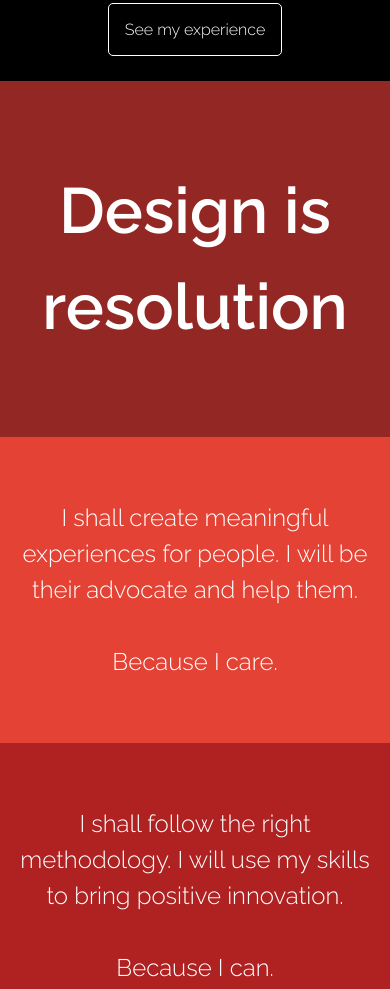
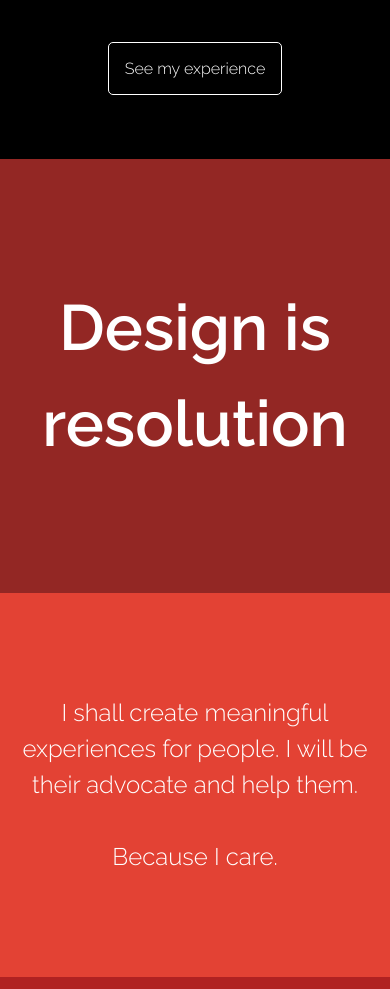
Before and after one commit to IamGoodwine/mywebsite, a plain HTML site: page index.html in a window 390 px wide. Shown: the part 475-1464 px from the top of the page. Drawn offline with Linux system fonts and the light colour scheme.

Commit message:
Minor tweaks to card padding
More padding for mobile views.

```diff
--- a/style/swag.css
+++ b/style/swag.css
@@ -50,7 +50,7 @@ body {
 	flex-shrink: 1;
 	flex-basis: 100%;*/
 	flex: 1 1 100%;
-	padding: 10% 2%;
+	padding: 20% 2%;
 }
 
 
@@ -59,7 +59,7 @@ body {
 	flex-shrink: 1;
 	flex-basis: 20rem;*/
 	flex: 1 1 20rem;
-	padding: 10% 2%;
+	padding: 20% 2%;
 }
 
 .btn {
@@ -140,6 +140,10 @@ body {
 		font-size: 5rem;
 	}
 
+	.big-card, .small-card {
+		padding: 10% 2%;
+	}
+
 	.whoamI {
 		font-size: 4rem;
 		padding: 20% 2%;
```
